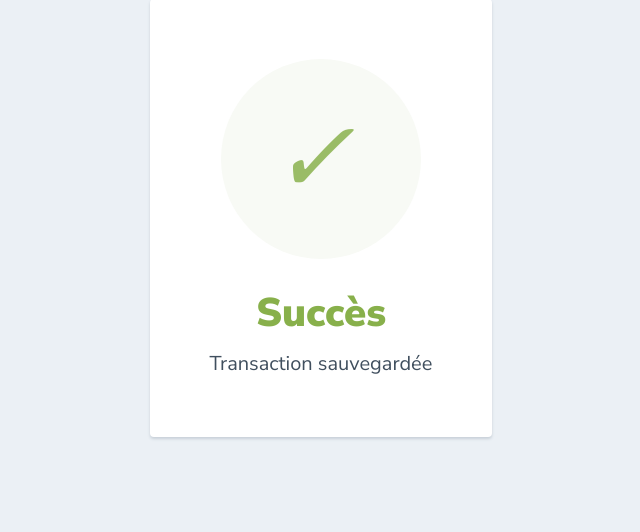
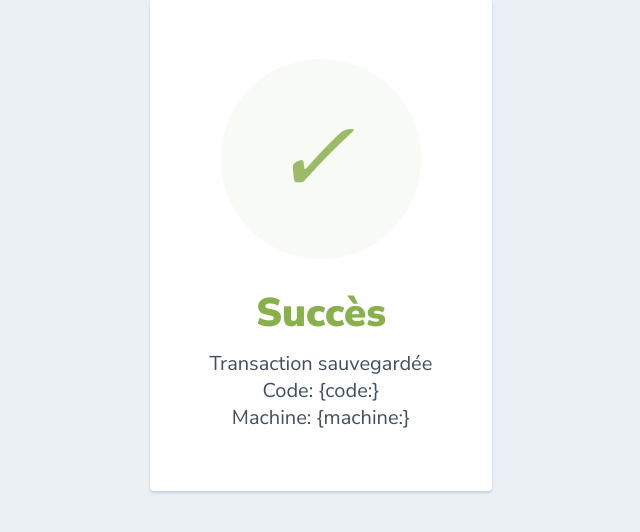
Before and after one commit to RenauxLouis/Server-Transaction-Record, a Flask app: template templates/success.html in a window 1280 px wide. Shown: the part 49-581 px from the top of the page, without its empty margins (319-959 px from the left). Run offline with Flask 2, Linux system fonts and the light colour scheme; the template is opened without the code that fills it, so the values that code supplies are empty.

Commit message:
write html

```diff
--- a/templates/success.html
+++ b/templates/success.html
@@ -43,6 +43,8 @@
       </div>
         <h1>Succès</h1>
         <p> Transaction sauvegardée  </p>
+        <p> Code: {code:}  </p>
+        <p> Machine: {machine:}  </p>
       </div>
     </body>
 </html>
```
